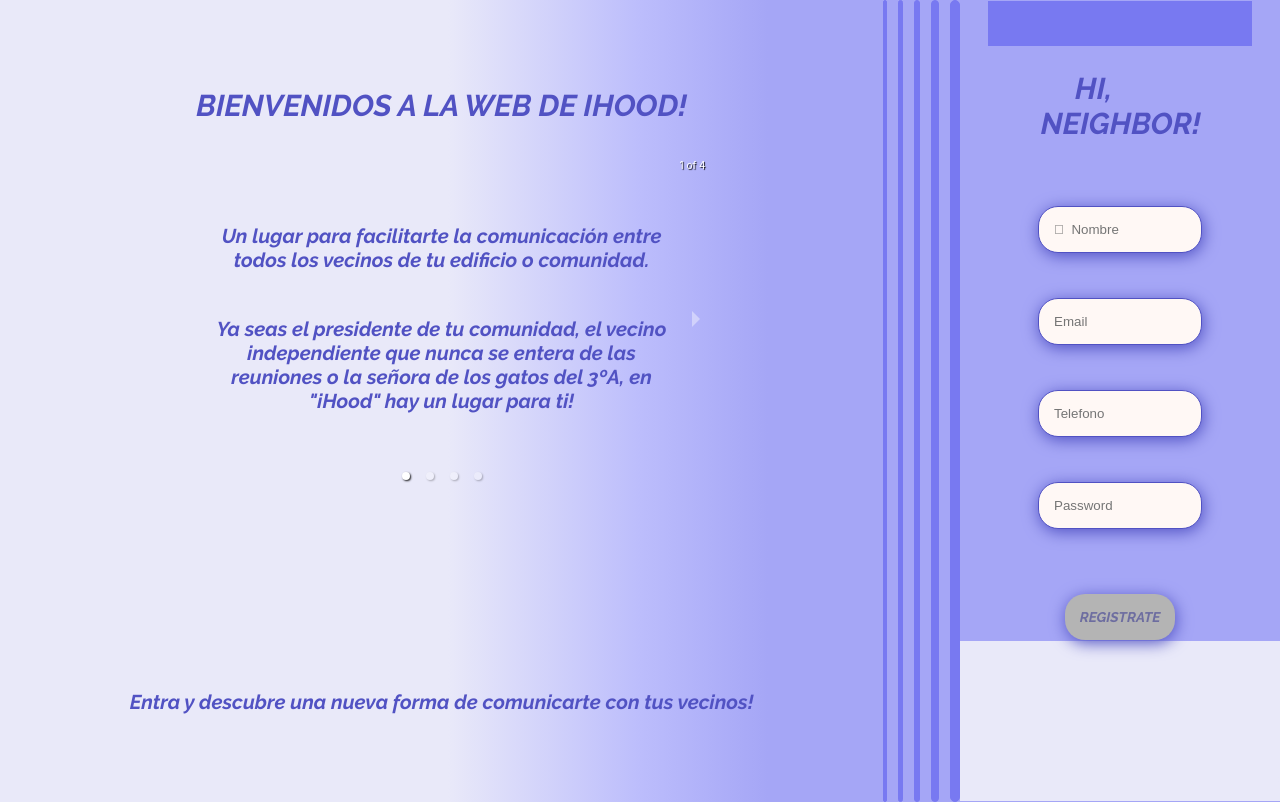
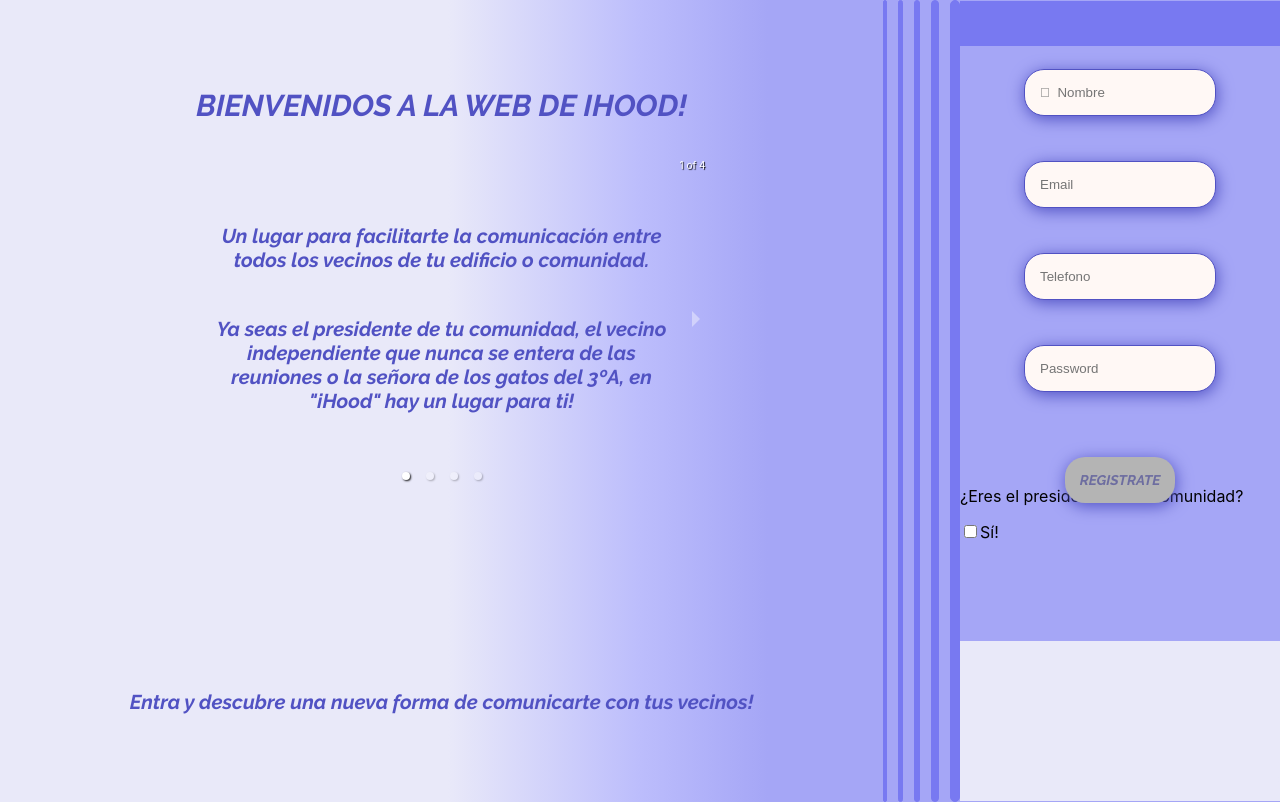
Before and after one commit to fullstacktf/ihood-frontend-definitive, a React (Create React App) app: page / in a window 1280 px wide. Built offline with nearby package versions, Linux system fonts and the light colour scheme; some icons are missing.

Commit message:
implement the checkRole function to form

```diff
--- a/src/components/Login/Form.tsx
+++ b/src/components/Login/Form.tsx
@@ -1,6 +1,7 @@
 import React, { useReducer, useEffect } from 'react';
 import styles from './Form.module.css';
 import { Icon } from '@iconify/react';
+import CheckMasterRole from './CheckRole';
 
 //state type
 
@@ -81,7 +82,7 @@
 }
 
 
-const Form = () => {
+const Form = ({onLogin}) => {
   const [state, dispatch] = useReducer(reducer, initialState);
 
   useEffect(() => {
@@ -99,6 +100,7 @@
   }, [state.username, state.password, state.email]);
 
   const handleLogin = () => {
+    onLogin({name:"", email: "", password: "",checked:true})
     if (state.username === 'username' && state.email === 'name@sample.com' && state.phoneNumber === 675789876 && state.password === 'password') {
       dispatch({
         type: 'loginSuccess',
@@ -147,9 +149,9 @@
     }
 
   return (
-    <div className={styles.logincontainer}>
+      <div className={styles.loginContainer}>
         <div className={styles.langNav} ></div>
-      <form className={styles.inputcontainer} noValidate autoComplete="off">
+        <form className={styles.inputContainer} noValidate autoComplete="off">
           <div className={styles.titleBox}>
           <h1 className={styles.title}>Hi, Neighbor! </h1>
           <Icon className= {styles.iconHouse} icon="noto:house-with-garden" />
@@ -168,6 +170,7 @@
               <button className={styles.loginBtn} onClick={handleLogin} disabled={state.isButtonDisabled}>Registrate</button>
           </div>
         </form>
+        <CheckMasterRole /*onCheck={onCheck}*//>
       </div>
   );
 }
```
Lines whose indentation alone changed are shown as unchanged.
